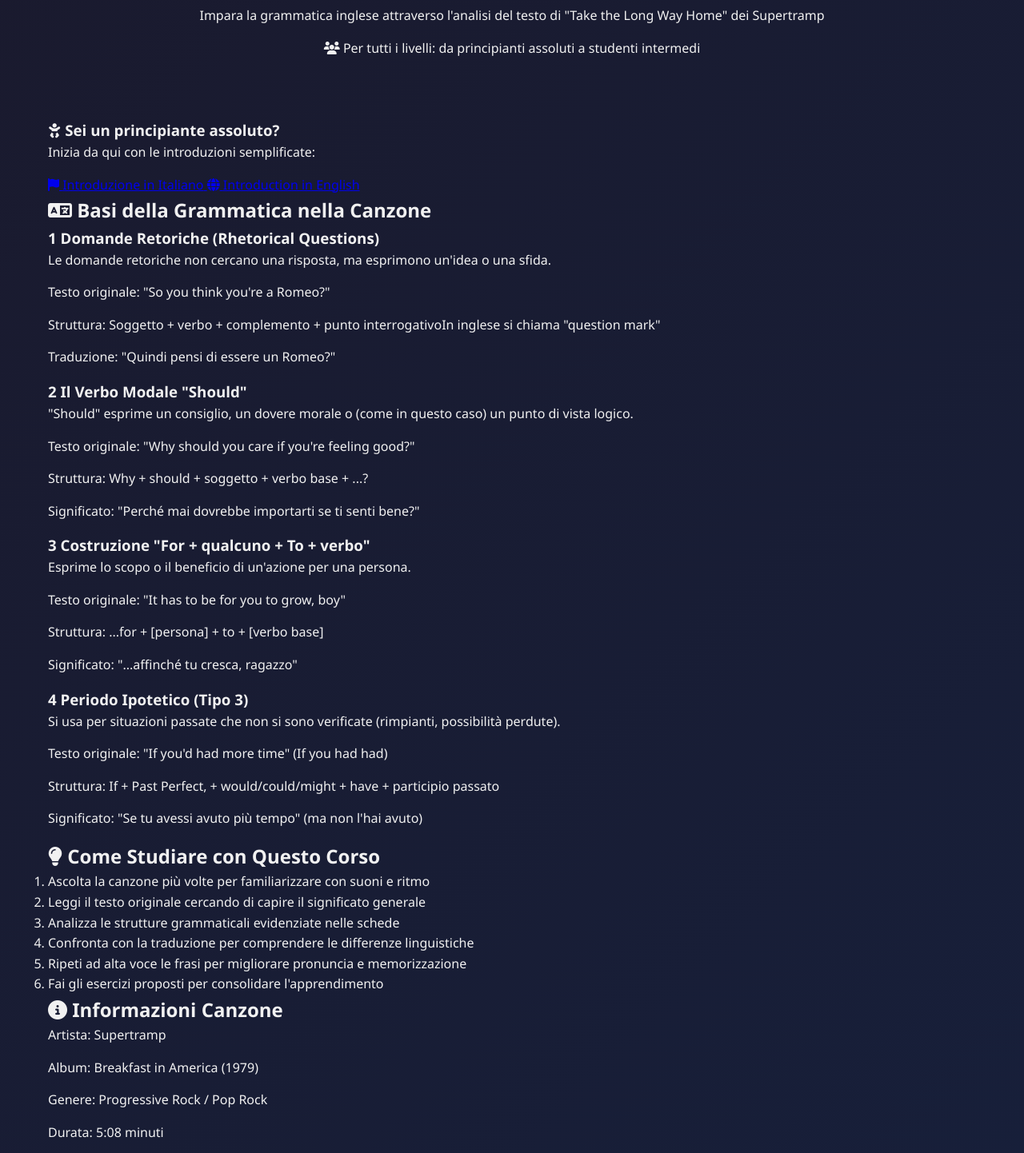
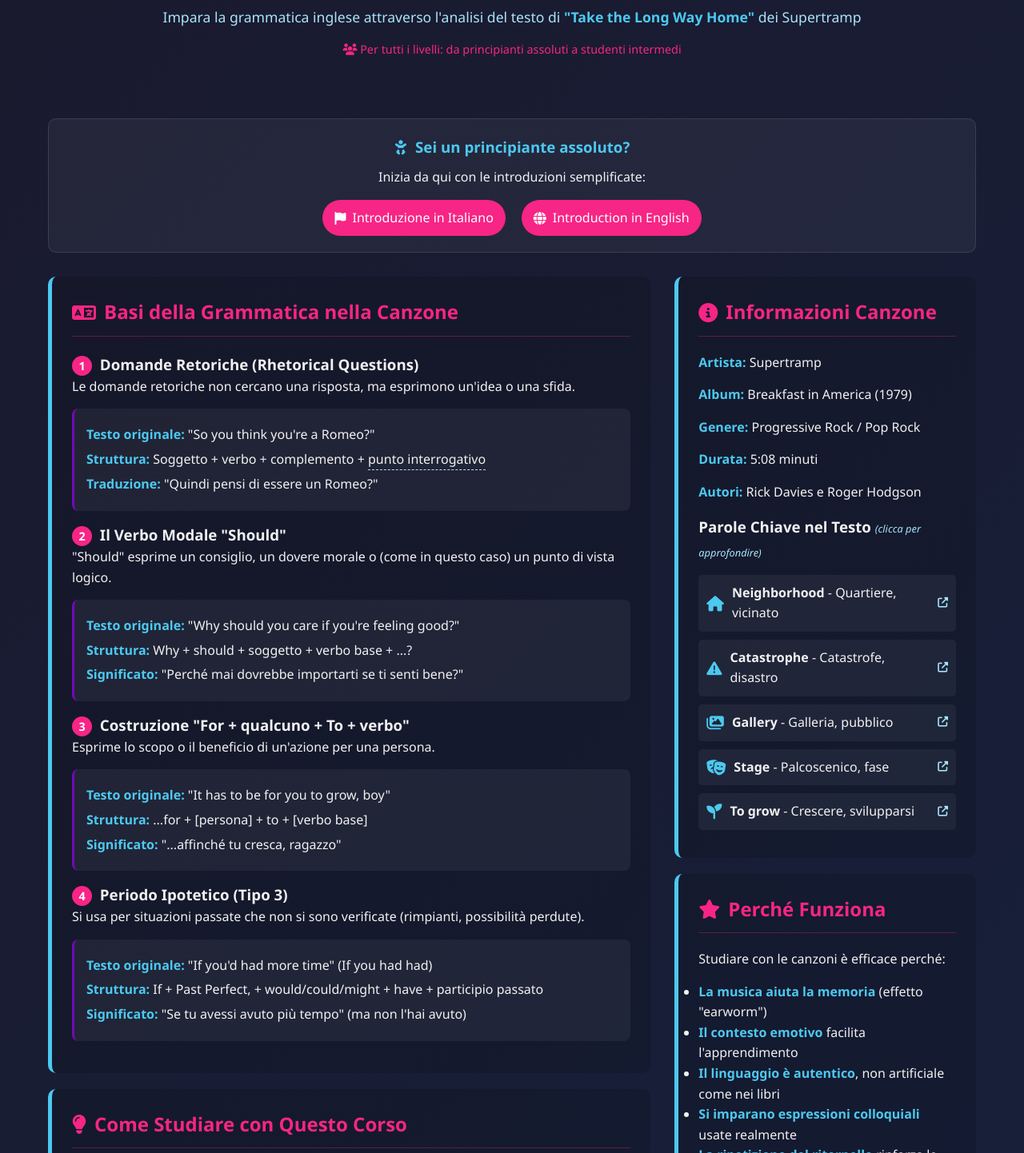
Before and after one commit to luigipelagagge-oss/Supertramp_English_Course_for_Beginners, a plain HTML site: page index.html in a window 1280 px wide. Shown: the part 117-1559 px from the top of the page at 80% size. Drawn offline with Linux system fonts and the light colour scheme.

Commit message:
Update style.css

```diff
--- a/style.css
+++ b/style.css
@@ -1,5 +1,5 @@
 /* ======================================= */
-/* 1. STILI BASE E GENERALI (UDA Index.html) */
+/* 1. STILI BASE E GENERALI */
 /* ======================================= */
 * {
     margin: 0;
@@ -45,7 +45,7 @@
     color: #a9e4f9;
 }
 
-/* BOX PER CONTENUTO PRINCIPALE (INDEX) */
+/* BOX PER CONTENUTO PRINCIPALE (INDEX) - NON PIÙ USATO NELLA NUOVA VERSIONE HTML */
 .content-box {
     background: rgba(255, 255, 255, 0.05);
     border-radius: 15px;
@@ -65,7 +65,7 @@
     gap: 10px;
 }
 
-/* LISTA DI NAVIGAZIONE (INDEX) */
+/* LISTA DI NAVIGAZIONE (REFACTORING) */
 .nav-grid {
     display: grid;
     grid-template-columns: repeat(auto-fit, minmax(280px, 1fr));
@@ -121,7 +121,7 @@
 }
 
 /* ========================================================= */
-/* 2. STILI AGGIUNTI PER testo_originale.html (Modifica 1) */
+/* 2. STILI testo_originale.html */
 /* ========================================================= */
 
 /* Background specifico per le pagine secondarie, se necessario */
@@ -313,7 +313,7 @@
 
 
 /* ========================================================= */
-/* 3. STILI AGGIUNTI PER traduzione_studio.html (Modifica 3) */
+/* 3. STILI traduzione_studio.html */
 /* ========================================================= */
 
 /* Body background specifico per la pagina di traduzione */
@@ -416,7 +416,7 @@
 }
 
 /* ============================================================= */
-/* 4. STILI AGGIUNTI PER significato_profondo.html (Modifica 5) */
+/* 4. STILI significato_profondo.html */
 /* ============================================================= */
 
 /* Body background specifico per la pagina di approfondimento */
@@ -475,3 +475,295 @@
 .cta-purple:hover {
     background: rgba(114, 9, 183, 0.3);
 }
+
+/* ========================================================= */
+/* 5. STILI index.html */
+/* ========================================================= */
+
+/* Header/Subtitle */
+.subtitle {
+    font-size: 1.1rem;
+    color: #a9e4f9;
+    margin-top: 5px;
+}
+
+.song-title {
+    color: #4cc9f0;
+    font-weight: bold;
+}
+
+.info-header-text {
+    color: #f72585;
+    font-size: 0.9rem;
+    margin-top: 15px;
+    font-weight: 500;
+}
+
+/* Beginner Section */
+.beginner-section {
+    background: rgba(255, 255, 255, 0.05);
+    border-radius: 10px;
+    padding: 20px;
+    margin: 30px 0;
+    border: 1px solid rgba(255, 255, 255, 0.1);
+    text-align: center;
+}
+
+.beginner-section h3 {
+    color: #4cc9f0;
+    margin-bottom: 10px;
+    display: flex;
+    align-items: center;
+    justify-content: center;
+    gap: 10px;
+}
+
+.beginner-links {
+    display: flex;
+    justify-content: center;
+    gap: 20px;
+    margin-top: 15px;
+}
+
+.beginner-link {
+    display: inline-flex;
+    align-items: center;
+    gap: 8px;
+    padding: 10px 15px;
+    border-radius: 50px;
+    text-decoration: none;
+    color: white;
+    background: #f72585;
+    transition: background 0.3s;
+}
+
+.beginner-link:hover {
+    background: #b5179e;
+}
+
+
+/* Main Content Grid (Grammar/Info Cards) */
+.main-content {
+    display: grid;
+    grid-template-columns: 2fr 1fr; /* Two-thirds / One-third layout for desktop */
+    gap: 30px;
+    margin-bottom: 40px;
+}
+
+.card {
+    background: rgba(0, 0, 0, 0.15);
+    border-radius: 10px;
+    padding: 25px;
+    margin-bottom: 20px;
+    border-left: 5px solid #4cc9f0;
+}
+
+.card-title {
+    color: #f72585;
+    font-size: 1.5rem;
+    border-bottom: 1px solid rgba(247, 37, 133, 0.3);
+    padding-bottom: 10px;
+    margin-bottom: 20px;
+    display: flex;
+    align-items: center;
+    gap: 10px;
+}
+
+.highlight {
+    font-weight: bold;
+    color: #4cc9f0;
+}
+
+/* Grammar Examples */
+.grammar-icon {
+    background: #f72585;
+    color: white;
+    width: 25px;
+    height: 25px;
+    border-radius: 50%;
+    display: inline-flex;
+    align-items: center;
+    justify-content: center;
+    font-size: 0.9rem;
+    font-weight: bold;
+    margin-right: 5px;
+}
+
+.example {
+    background: rgba(255, 255, 255, 0.05);
+    padding: 15px;
+    border-radius: 8px;
+    margin: 15px 0;
+    border-left: 3px solid #7209b7;
+}
+
+.example p {
+    margin: 5px 0;
+}
+
+/* Tooltip */
+.tooltip {
+    position: relative;
+    display: inline-block;
+    cursor: help;
+    border-bottom: 1px dashed #a9e4f9;
+}
+
+.tooltip-text {
+    visibility: hidden;
+    width: 150px;
+    background-color: #f72585;
+    color: #fff;
+    text-align: center;
+    border-radius: 6px;
+    padding: 5px 0;
+    position: absolute;
+    z-index: 1;
+    bottom: 125%; /* Position above the text */
+    left: 50%;
+    margin-left: -75px; /* Center the tooltip */
+    opacity: 0;
+    transition: opacity 0.3s;
+    font-size: 0.8rem;
+    white-space: nowrap;
+}
+
+
+/* Key Words List */
+.key-words-tip {
+    font-size: 0.8rem;
+    color: #a9e4f9;
+    font-style: italic;
+    font-weight: normal;
+}
+
+.key-words-list {
+    list-style: none;
+    padding: 0;
+    margin-top: 15px;
+}
+
+.key-word-item {
+    margin-bottom: 10px;
+}
+
+.key-word-link {
+    display: flex;
+    align-items: center;
+    gap: 10px;
+    text-decoration: none;
+    color: #f1f1f1;
+    background: rgba(255, 255, 255, 0.05);
+    padding: 10px;
+    border-radius: 5px;
+    transition: background 0.3s;
+}
+
+.key-word-link:hover {
+    background: rgba(255, 255, 255, 0.1);
+}
+
+.key-word-icon {
+    color: #4cc9f0;
+    font-size: 1.2rem;
+}
+
+.external-link-icon {
+    margin-left: auto;
+    color: #a9e4f9;
+    font-size: 0.8rem;
+}
+
+
+/* Video CTA Section */
+.video-section {
+    text-align: center;
+    margin: 40px 0;
+    padding: 20px;
+    background: rgba(247, 37, 133, 0.1);
+    border-radius: 10px;
+    border: 1px solid rgba(247, 37, 133, 0.3);
+}
+
+.video-section h2 {
+    color: #f72585;
+    margin-bottom: 10px;
+}
+
+.video-btn { /* Style for the main CTA button */
+    display: inline-flex;
+    align-items: center;
+    gap: 10px;
+    background: linear-gradient(to right, #4cc9f0, #4361ee);
+    color: white;
+    padding: 15px 30px;
+    border-radius: 50px;
+    text-decoration: none;
+    font-weight: bold;
+    margin-top: 15px;
+    transition: transform 0.3s, box-shadow 0.3s;
+    box-shadow: 0 4px 15px rgba(0, 0, 0, 0.4);
+}
+
+.video-btn:hover {
+    transform: scale(1.03);
+    box-shadow: 0 6px 20px rgba(0, 0, 0, 0.5);
+}
+
+/* UDA CTA Section */
+.uda-card { /* Classe per sostituire lo stile inline nella card in index.html */
+    text-align: center;
+    margin-top: 40px;
+}
+
+.uda-cta-container {
+    display: flex;
+    justify-content: center;
+    gap: 20px;
+    margin-top: 20px;
+    flex-wrap: wrap;
+}
+
+.uda-btn-intro, .uda-btn-web {
+    display: inline-flex;
+    align-items: center;
+    gap: 10px;
+    padding: 15px 30px;
+    border-radius: 50px;
+    text-decoration: none;
+    font-weight: bold;
+    color: white;
+    transition: transform 0.3s, opacity 0.3s;
+}
+
+.uda-btn-intro {
+    background: #f72585; /* Pink */
+}
+
+.uda-btn-web {
+    background: #4cc9f0; /* Light Blue */
+}
+
+.uda-btn-intro:hover, .uda-btn-web:hover {
+    transform: scale(1.05);
+    opacity: 0.9;
+}
+
+.uda-cta-tip {
+    font-size: 0.9rem;
+    color: #a9e4f9;
+    margin-top: 15px;
+    font-style: italic;
+}
+
+/* Media Query Adjustment for Main Content Grid */
+@media (max-width: 900px) {
+    .main-content {
+        grid-template-columns: 1fr;
+    }
+
+    .beginner-links {
+        flex-direction: column;
+        gap: 10px;
+    }
+}
```
